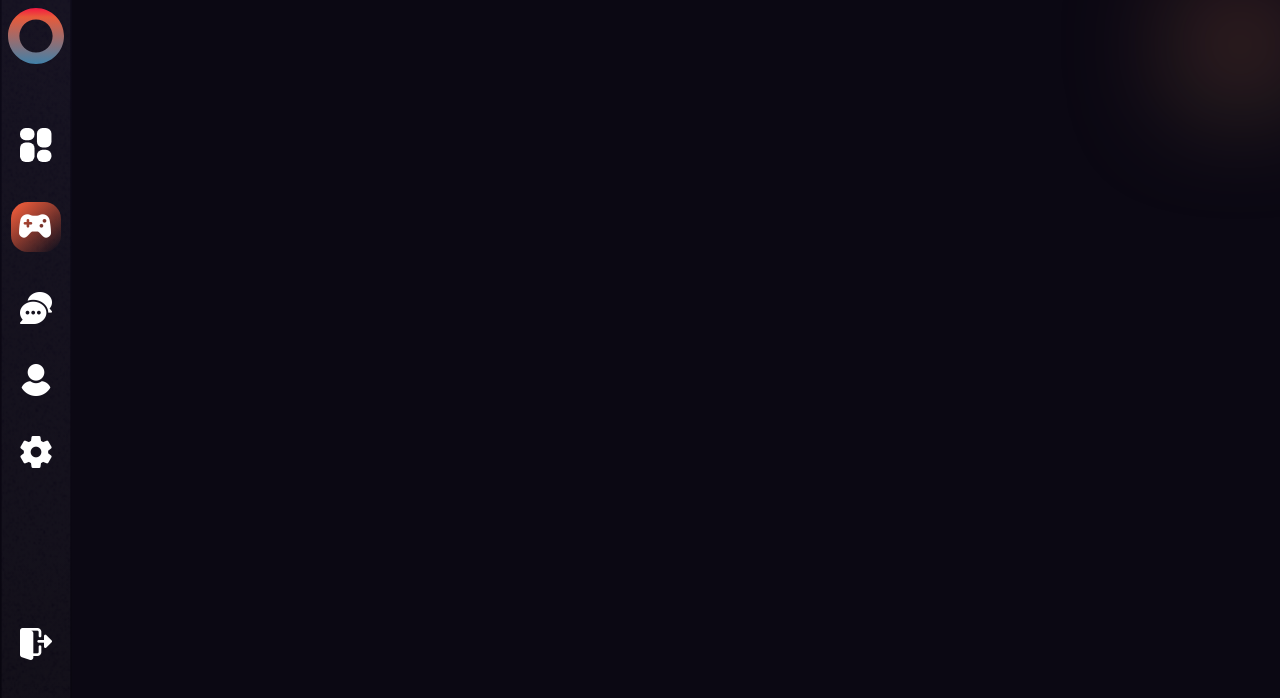
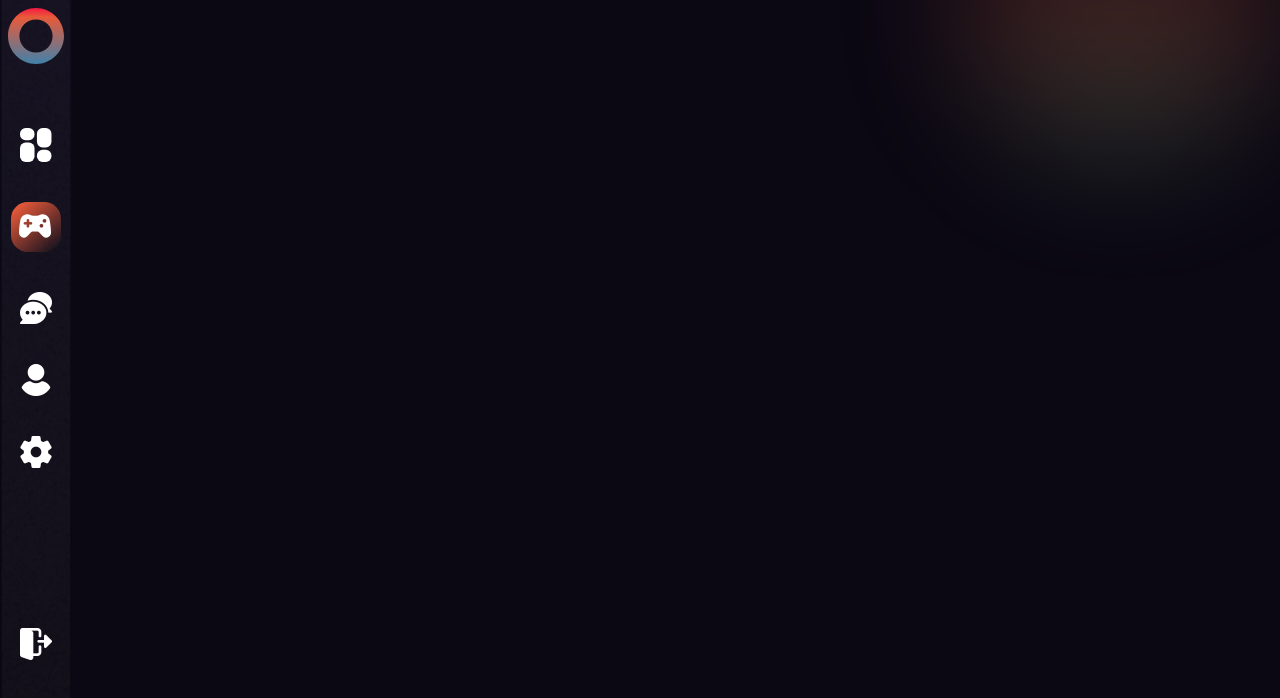
Before and after one commit to KD-ayoub/game-front, a Next.js app: page /game in a window 1280 px wide. Shown: the top 698 px of the page. Built offline with nearby package versions, Linux system fonts and the light colour scheme.

Commit message:
working on light in top right side

```diff
--- a/src/app/(pages)/chat/page.tsx
+++ b/src/app/(pages)/chat/page.tsx
@@ -5,10 +5,10 @@ import { Header, SideBar } from "@/app/components";
 export default function Chat() {
   return (
     <main className="h-screen bg-[#0B0813] relative w-full max-w-[2880px] flex">
-      <div className="h-[80px] w-[80px] rounded-full fixed top-0 right-0 bg-gradient-to-b from-[#323138] via-[#E95A3A] to-[#60C58D] blur-3xl "></div>
+      <div className="h-[80px] w-[80px] sm:w-28 sm:h-28 md:w-64 md:h-64 lg:w-80 lg:h-80 rounded-full fixed -top-5 sm:-top-10 md:-top-32 lg:-top-40 right-0 opacity-70 sm:opacity-60 md:opacity-30 lg:opacity-25 bg-gradient-to-b from-[#323138] via-[#E95A3A] to-[#60C58D] blur-3xl "></div>
       <Header />
       <SideBar />
-      <div className=" grow overflow-y-auto mt-[41px] sm:mt-11 flex justify-center items-center">
+      <div className=" grow overflow-y-auto mt-[41px] sm:mt-11 md:mt-14 lg:mt-[72px] //flex justify-center items-center//">
         {/* <div className="h-[200px] w-[70px] bg-red-500"></div> */}
       </div>
     </main>
--- a/src/app/(pages)/game/page.tsx
+++ b/src/app/(pages)/game/page.tsx
@@ -3,10 +3,10 @@ import { Header, SideBar } from "@/app/components";
 export default function Game() {
   return (
     <main className="h-screen bg-[#0B0813] relative w-full max-w-[2880px] flex">
-      <div className="h-[80px] w-[80px] rounded-full fixed top-0 right-0 bg-gradient-to-b from-[#323138] via-[#E95A3A] to-[#60C58D] blur-3xl "></div>
+      <div className="h-[80px] w-[80px] sm:w-28 sm:h-28 md:w-64 md:h-64 lg:w-80 lg:h-80 rounded-full fixed -top-5 sm:-top-10 md:-top-32 lg:-top-40 right-0 opacity-70 sm:opacity-60 md:opacity-30 lg:opacity-25 bg-gradient-to-b from-[#323138] via-[#E95A3A] to-[#60C58D] blur-3xl "></div>
       <Header />
       <SideBar />
-      <div className=" grow overflow-y-auto mt-[41px] sm:mt-11 md:mt-14 flex justify-center items-center">
+      <div className=" grow overflow-y-auto mt-[41px] sm:mt-11 md:mt-14 lg:mt-[72px] //flex justify-center items-center//">
         {/* <div className="h-[200px] w-[70px] bg-red-500"></div> */}
       </div>
     </main>
```
